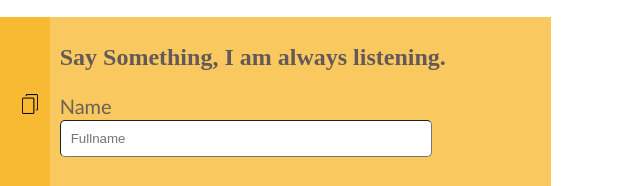
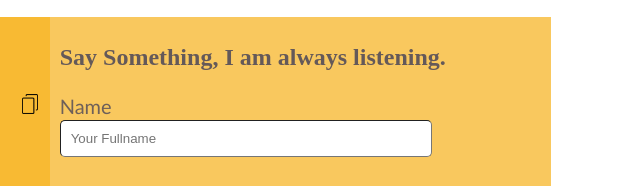
Before and after one commit to chaudharyyogesh/MyIntro.github.io, a plain HTML site: page index.html in a window 1280 px wide. Shown: the part 2780-2966 px from the top of the page, 489-1129 px from the left. Drawn offline with Linux system fonts and the light colour scheme; a web font is replaced by a local one.

Commit message:
Update index.html
minor name change update

```diff
--- a/index.html
+++ b/index.html
@@ -164,7 +164,7 @@
                <h2>Say Something, I am always listening.</h2>
                <form action="" method="get">
                    <p>Name</p>
-                   <input type="text" placeholder="Fullname" required>
+                   <input type="text" placeholder="Your Fullname" required>
                    <p>Email</p>
                    <input type="email" placeholder="Your Email" required>
                    <p>Message</p>
```
